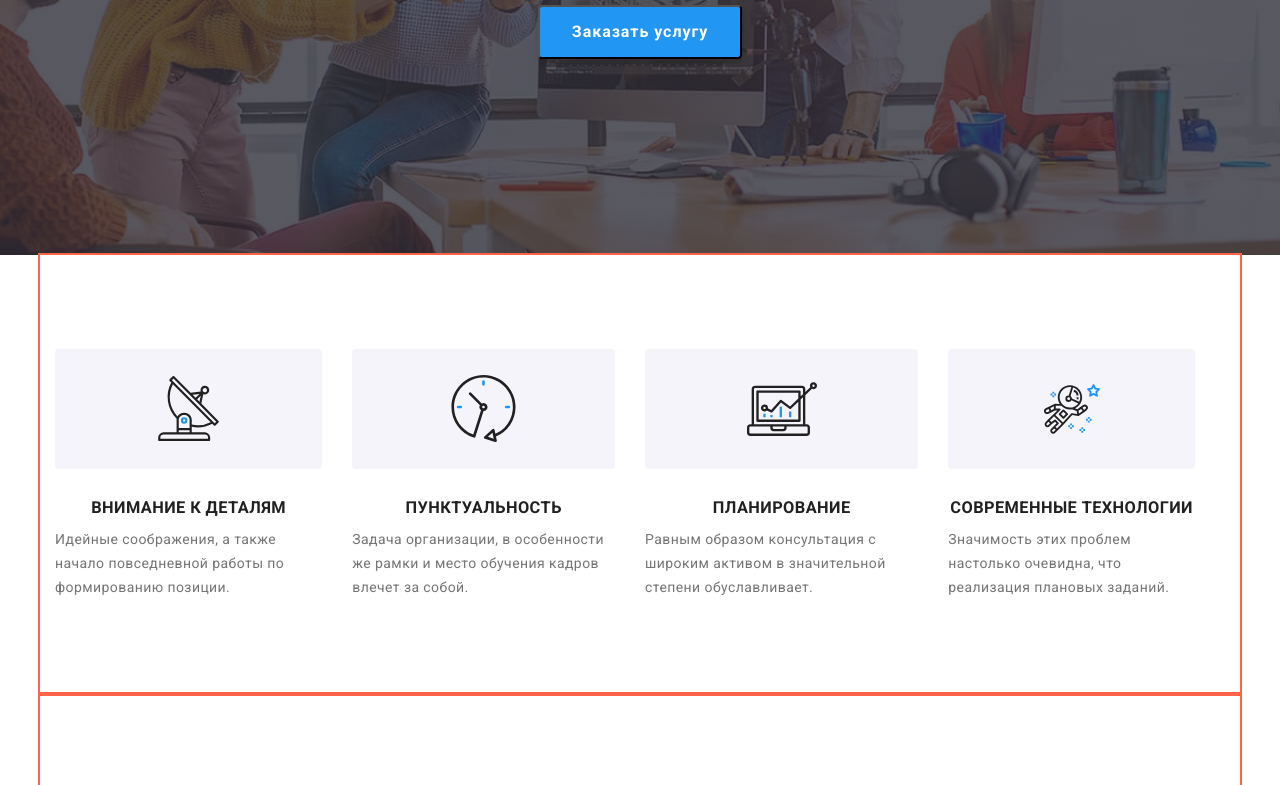
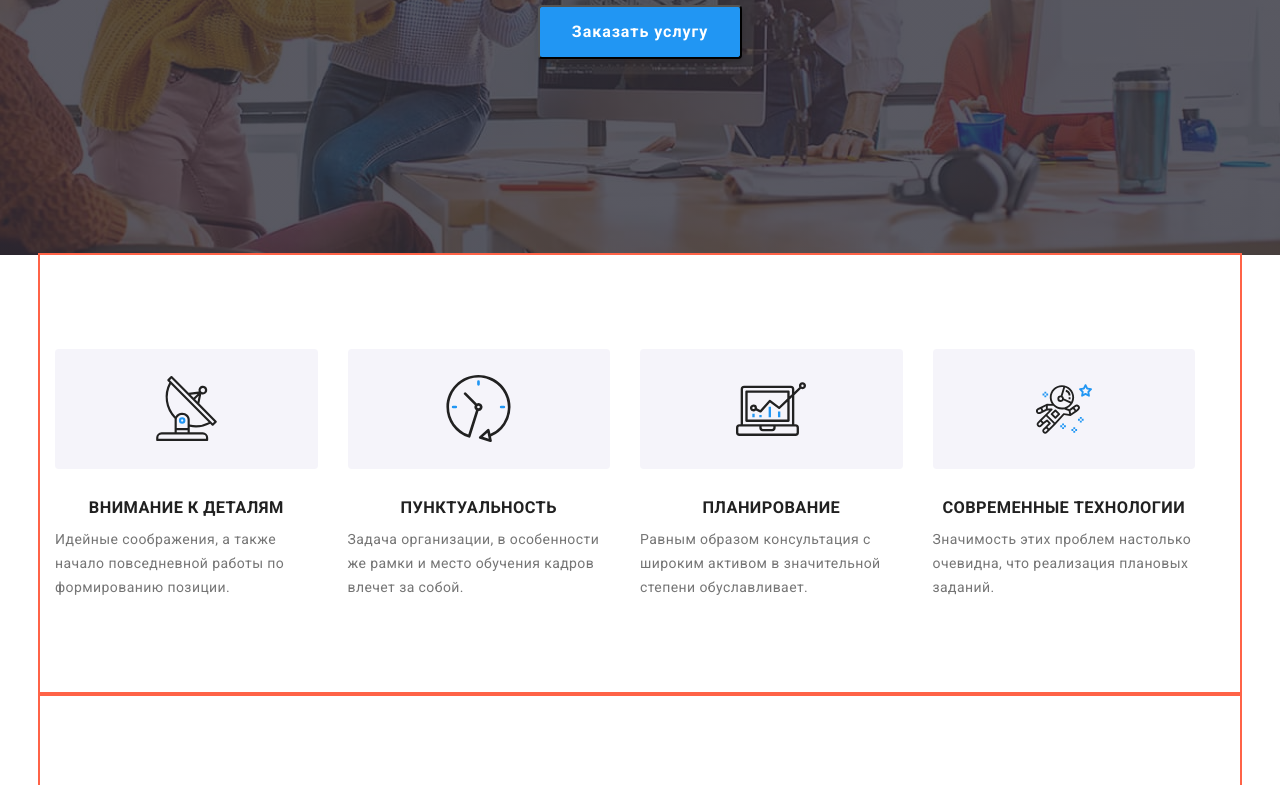
Before and after one commit to anyuta-kiev/goit-markup-hw-04, a plain HTML site: page index.html in a window 1280 px wide. Shown: the part 425-1210 px from the top of the page. Drawn offline with Linux system fonts and the light colour scheme.

Commit message:
Update style.css

```diff
--- a/css/style.css
+++ b/css/style.css
@@ -174,7 +174,7 @@ p {
 }
 
 .advantages-title {
-  width: : calc((100% - 30px * 3) / 4);
+  width: calc((100% - 30px * 3) / 4);
   margin: 0 30px 0 0;
 }
 
@@ -425,3 +425,4 @@ footer .container-hf{
 
 .filter-element:nth-child(3n) {
   margin-right: 0;
+}
```
